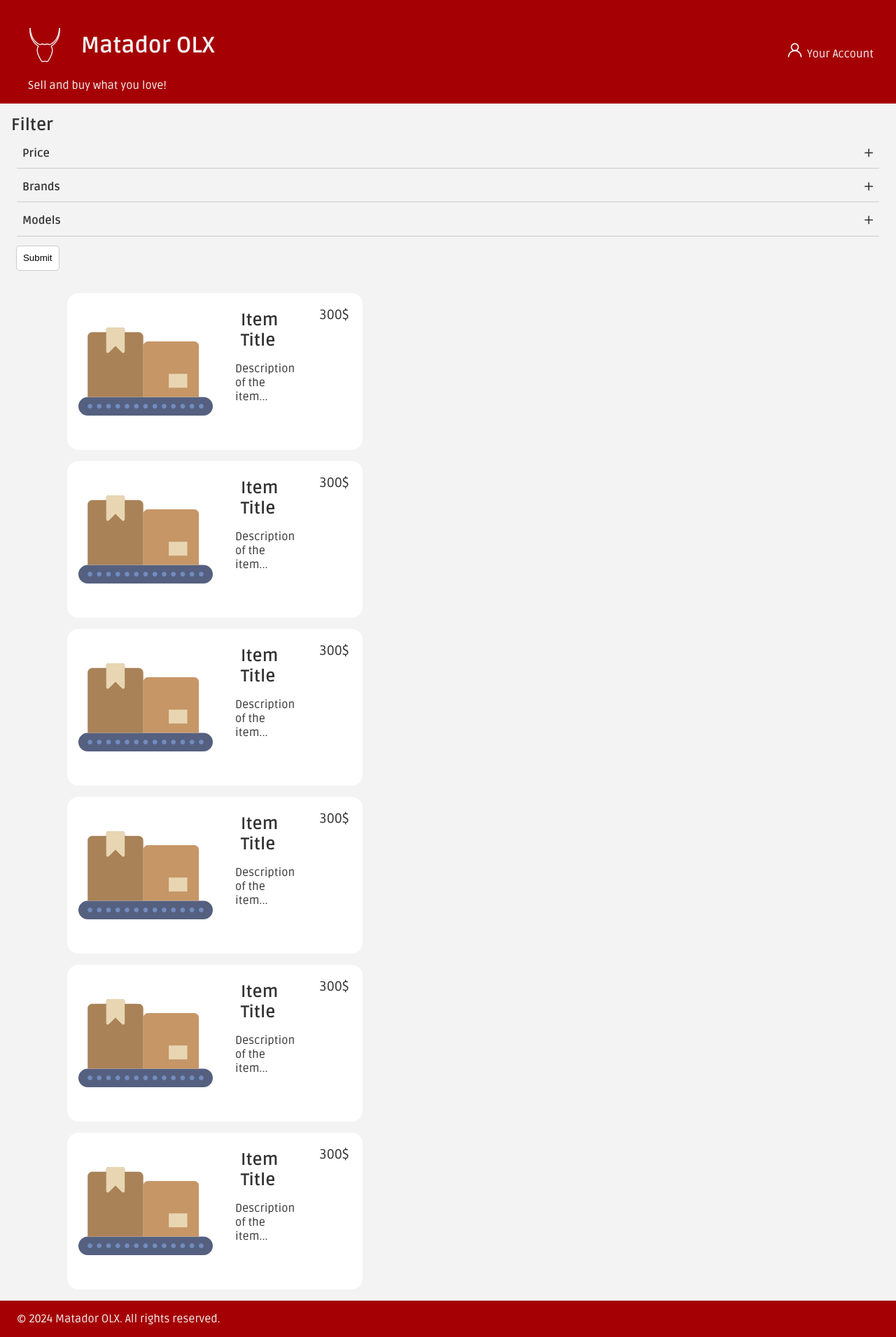
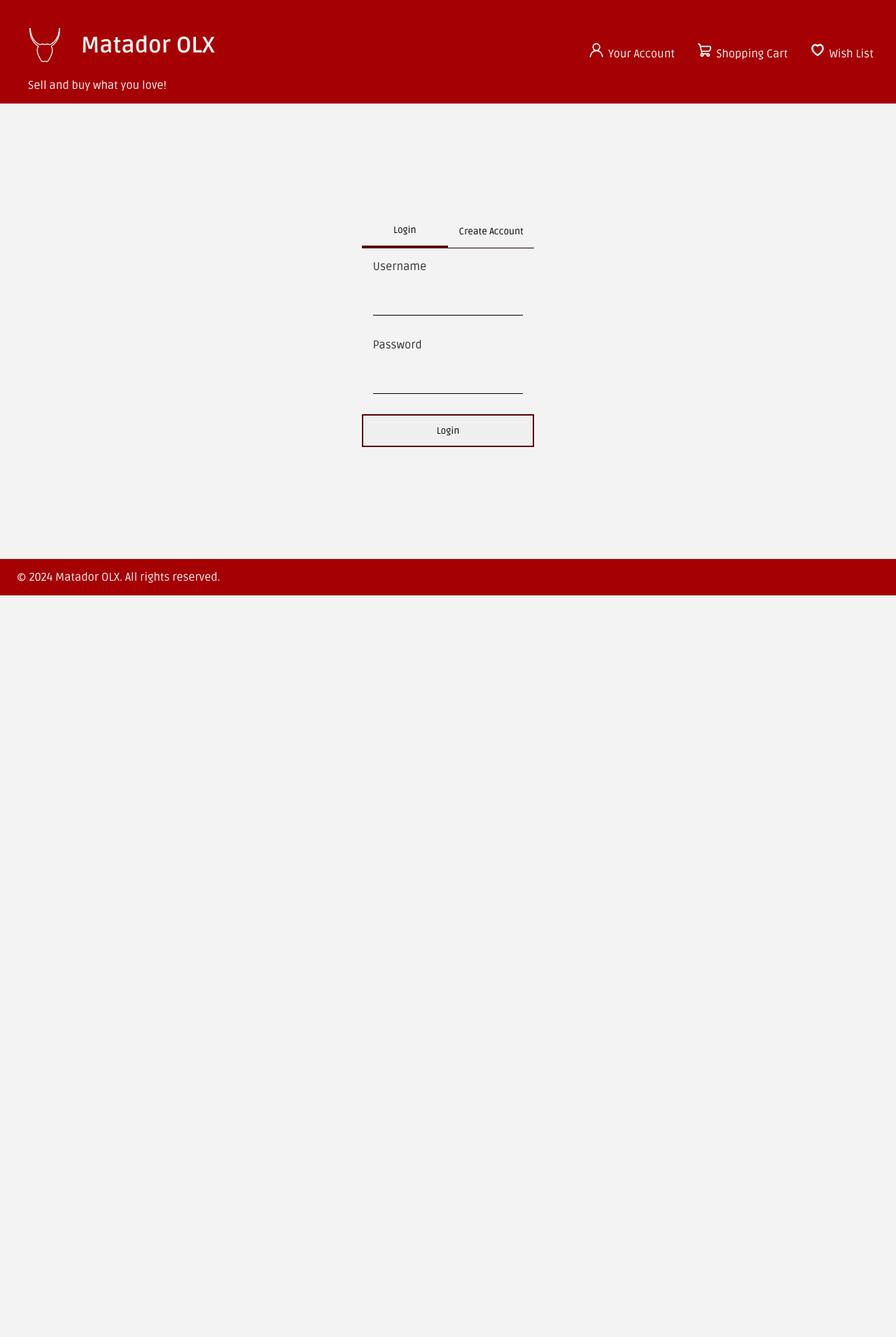
Before and after one commit to Mansur-Mustafin/LTW-Pre-Loved, a PHP site: page /pages/login_register.html in a window 1280 px wide. Shown: the whole page at 70% size. After the commit the page ends 851 px from the top, so only its background shows below. Run offline with PHP 8.4, Linux system fonts and the light colour scheme.

Commit message:
added simple login style

```diff
--- /dev/null
+++ b/css/filter.css
@@ -0,0 +1,85 @@
+/* Filter on the main page */
+#related{
+    padding: 1em;
+}
+
+.filter-element{
+    margin: .5em .5em 0 .5em;
+    border-bottom: 1px solid rgb(204, 204, 204);
+    padding-bottom: 0.2em;
+}
+
+.filter-element > label{
+    display: flex;
+    transition: all .3s;
+    padding: .5em;
+    cursor: pointer;
+
+    & input{
+        display: none;
+    }
+
+    & h4{
+        flex-grow: 1;
+    }
+
+    &:hover{
+        background-color: Gainsboro;
+        border-radius: 5px;
+    }
+
+    &::after{
+        content:'\2715';
+        transition: 0.3s ease 0s;
+        transform: rotate(-45deg);
+    }
+}
+
+.filter-element > ul li{
+    transition: all .2s ease-in-out;
+    padding: 0 0.5em;
+
+    &:hover{
+        background-color: Gainsboro;
+        border-radius: 5px;
+    }
+    & label{
+        transition: all .2s ease-in-out;
+        padding: 0 0.5em;
+        opacity: 0;
+        max-height: 0;
+        display: block;
+        cursor: pointer;
+    }
+    /* Option in a list */
+    & input[type=checkbox]{
+        margin-right: 10px;
+        width: 1.15em;
+        height: 1.15em;
+    }
+}
+
+/* Opened menu */
+.filter-element > label:has(input:checked){
+    &::after {
+        transform: rotate(0deg);
+    }
+    & + ul li label{
+        padding: 0.5em 0.5em;
+        max-height: 2em;
+        opacity: 1;
+    }
+}
+
+#filter button{
+    margin: 1em 0 0 .5em;
+    padding: 0.7em;
+    background-color: white;
+    border-radius: 5px;
+    border: 1px solid rgb(204, 204, 204);
+    transition: all .3s;
+
+    &:hover{
+        background-color: gainsboro;
+    }
+}
--- a/css/form.css
+++ b/css/form.css
@@ -1,85 +1,78 @@
-/* Filter on the main page */
-#related{
-    padding: 1em;
-}
-
-.filter-element{
-    margin: .5em .5em 0 .5em;
-    border-bottom: 1px solid rgb(204, 204, 204);
-    padding-bottom: 0.2em;
-}
-
-.filter-element > label{
-    display: flex;
-    transition: all .3s;
-    padding: .5em;
-    cursor: pointer;
-
-    & input{
+/* Logic of changing login form */
+#login-register{
+    & > input{
         display: none;
     }
 
-    & h4{
-        flex-grow: 1;
+    & > input#login-tuggle-checked:checked{
+        & ~ form#register-form{
+            display: none;
+        }
+        & ~ button#login-tuggle{
+            border-bottom: 4px solid var(--matador-dark-red);
+        }
     }
 
-    &:hover{
-        background-color: Gainsboro;
-        border-radius: 5px;
-    }
-
-    &::after{
-        content:'\2715';
-        transition: 0.3s ease 0s;
-        transform: rotate(-45deg);
+    & > input#register-tuggle-checked:checked{
+        & ~ form#login-form{
+            display: none;
+        }
+        & ~ button#register-tuggle{
+            border-bottom: 4px solid var(--matador-dark-red);
+        }
     }
 }
 
-.filter-element > ul li{
-    transition: all .2s ease-in-out;
-    padding: 0 0.5em;
-
+/* Swith Login Register */
+#login-register > button{
+    font-family: inherit;
+    background-color: var(--matador-grey);
+    padding: 1em;
+    border: none;
+    border-bottom: 1px solid var(--matador-darker-red);
+    cursor: pointer;
+    transition: all .3s;
     &:hover{
-        background-color: Gainsboro;
-        border-radius: 5px;
-    }
-    & label{
-        transition: all .2s ease-in-out;
-        padding: 0 0.5em;
-        opacity: 0;
-        max-height: 0;
-        display: block;
-        cursor: pointer;
-    }
-    /* Option in a list */
-    & input[type=checkbox]{
-        margin-right: 10px;
-        width: 1.15em;
-        height: 1.15em;
+        color: var(--matador-yellow);
     }
 }
 
-/* Opened menu */
-.filter-element > label:has(input:checked){
-    &::after {
-        transform: rotate(0deg);
+#login-register form{
+    display: flex;
+    flex-flow: column;
+    label{
+        padding: 1em;
     }
-    & + ul li label{
-        padding: 0.5em 0.5em;
-        max-height: 2em;
-        opacity: 1;
+    label, input{
+        display: block;
+    }
+    button{
+        margin-top: 1em;
     }
 }
 
-#filter button{
-    margin: 1em 0 0 .5em;
-    padding: 0.7em;
-    background-color: white;
-    border-radius: 5px;
-    border: 1px solid rgb(204, 204, 204);
+input{
+    padding: 1em;
+    border: none;
+    background-color: var(--matador-grey);
+    color: black;
+    border-bottom: 1px solid black;
+    margin-top: 1em;
+    width: 100%;
+    font-size: 0.9em;
     transition: all .3s;
-
-    &:hover{
-        background-color: gainsboro;
+    &:focus{
+        border: 1px solid var(--matador-dark-red)
     }
 }
+
+button{
+    padding: 1em;
+    border: 2px solid var(--matador-dark-red);
+    font-family: inherit;
+    transition: all .3s;
+    &:hover{
+        background-color: var(--matador-dark-red);
+        color: var(--matador-grey);
+    }
+}
--- a/css/layout.css
+++ b/css/layout.css
@@ -3,15 +3,26 @@
 body{
     background-color: var(--matador-grey);
     main{
-        max-width: 70em;
-        margin: 0 auto;
         display: grid;
         grid-template-columns: 1fr 2fr;
     }
 }
 
-/* Filter layout */
-
+/* Login layout */
+section#login-register{
+    margin: 10em auto;
+    grid-column-end: 2 span;
+    display: grid;
+    grid-template-columns: 1fr 1fr;
+    grid-template-rows: auto 1fr;
+    #login-form{
+        grid-column-end: 2 span;
+    }
+    #register-form{
+        grid-column-start: 1;
+        grid-column-end: 2 span;
+    }
+}
 
 /* Items layout*/
 .item {
--- a/css/style.css
+++ b/css/style.css
@@ -19,6 +19,10 @@ html {
     color: #333;
 }
 
+body{
+    min-height: 100vh;
+}
+
 ul li{
     list-style-type: none;
 }
@@ -28,6 +32,14 @@ a{
     color: var(--matador-grey);
 }
 
+body > main{
+    max-width: 70em;
+    margin: 0 auto;
+}
+
+body > footer{
+
+}
 /* Header */
 
 header{
--- a/pages/index.html
+++ b/pages/index.html
@@ -5,6 +5,7 @@
     <meta name="viewport" content="width=device-width, initial-scale=1.0">
     <link href="../css/style.css" rel="stylesheet">
     <link href="../css/layout.css" rel="stylesheet">
+    <link href="../css/filter.css" rel="stylesheet">
     <link href="../css/form.css" rel="stylesheet">
     <title>OLtwX</title>
 </head>
--- a/pages/login_register.html
+++ b/pages/login_register.html
@@ -5,10 +5,15 @@
     <meta name="viewport" content="width=device-width, initial-scale=1.0">
     <link href="../css/style.css" rel="stylesheet">
     <link href="../css/layout.css" rel="stylesheet">
+    <link href="../css/filter.css" rel="stylesheet">
     <link href="../css/form.css" rel="stylesheet">
     <title>OLtwX</title>
+
+
+
 </head>
 <body>
+
 <header>
 
     <div id="logo">
@@ -22,99 +27,62 @@
 
     <nav id="header-menu">
         <ul>
-            <li><img src="../assets/img/account-icon.svg" alt="account-icon"><a href="login_register.html">Your Account</a></li>
+            <li><img src="../assets/img/account-icon.svg" alt="account-icon"><a href="#">Your Account</a></li>
+            <li><img src="../assets/img/shopping-cart.svg" alt="cart-icon"><a href="#">Shopping Cart</a></li>
+            <li><img src="../assets/img/love.svg" alt="cart-icon"><a href="#">Wish List</a></li>
         </ul>
     </nav>
 
 
 </header>
-<div id="related">
-    <h2>Filter</h2>
-    <form action="#" method="get" id="filter">
 
-        <div class="filter-element">
+<main>
+
+    <section id="login-register">
+
+
+        <input type="checkbox" id="login-tuggle-checked" checked>
+        <input type="checkbox" id="register-tuggle-checked">
+        <button id="login-tuggle">Login</button>
+        <button id="register-tuggle">Create Account</button>
+        <form id="login-form">
             <label>
-                <input type="checkbox">
-                <h4>Price</h4>
+                Username <input type="text" name="username">
             </label>
-            <ul>
-                <li><label><input type="checkbox" name="brand" value="apple">Apple</label></li>
-                <li><label><input type="checkbox" name="brand" value="asus">Asus</label></li>
-                <li><label><input type="checkbox" name="brand" value="razer">Razer</label></li>
-            </ul>
-        </div>
+            <label>
+                Password <input type="password" name="password">
+            </label>
+            <button formaction="#" formmethod="post">Login</button>
+        </form>
+        <form id="register-form">
+            <label>
+                Username <input type="text" name="username">
+            </label>
+            <label>
+                Password <input type="password" name="password">
+            </label>
+            <button formaction="#" formmethod="post">Register</button>
+        </form>
 
-        <div class="filter-element">
-            <label>
-                <input type="checkbox">
-                <h4>Brands</h4>
-            </label>
-            <ul>
-                <li><label><input type="checkbox" name="brand" value="apple">Apple</label></li>
-                <li><label><input type="checkbox" name="brand" value="asus">Asus</label></li>
-                <li><label><input type="checkbox" name="brand" value="razer">Razer</label></li>
-            </ul>
-        </div>
+    </section>
 
-        <div class="filter-element">
-            <label>
-                <input type="checkbox">
-                <h4>Models</h4>
-            </label>
-            <ul>
-                <li><label><input type="checkbox" name="brand" value="Macbook">Macbook</label></li>
-                <li><label><input type="checkbox" name="brand" value="ROG">ROG</label></li>
-                <li><label><input type="checkbox" name="brand" value="TUF">TUF</label></li>
-                <li><label><input type="checkbox" name="brand" value="ZenBook">ZenBook</label></li>
-            </ul>
-        </div>
-
-        <button type="submit">Submit</button>
-    </form>
-</div>
-<main>
-    <section id="items">
-        <article class="item">
-            <img src="../assets/img/default_item.svg" alt="Item Image">
-            <h3>Item Title</h3>
-            <p>Description of the item...</p>
-            <p class="price">300</p><p class="coin">$</p>
-        </article>
-        <article class="item">
-            <img src="../assets/img/default_item.svg" alt="Item Image">
-            <h3>Item Title</h3>
-            <p>Description of the item...</p>
-            <p class="price">300</p><p class="coin">$</p>
-        </article>
-        <article class="item">
-            <img src="../assets/img/default_item.svg" alt="Item Image">
-            <h3>Item Title</h3>
-            <p>Description of the item...</p>
-            <p class="price">300</p><p class="coin">$</p>
-        </article>
-        <article class="item">
-            <img src="../assets/img/default_item.svg" alt="Item Image">
-            <h3>Item Title</h3>
-            <p>Description of the item...</p>
-            <p class="price">300</p><p class="coin">$</p>
-        </article>            <article class="item">
-        <img src="../assets/img/default_item.svg" alt="Item Image">
-        <h3>Item Title</h3>
-        <p>Description of the item...</p>
-        <p class="price">300</p><p class="coin">$</p>
-    </article>
-        <article class="item">
-            <img src="../assets/img/default_item.svg" alt="Item Image">
-            <h3>Item Title</h3>
-            <p>Description of the item...</p>
-            <p class="price">300</p><p class="coin">$</p>
-        </article>
-    </section>
 </main>
 
 <footer>
     <p>&copy; 2024 Matador OLX. All rights reserved.</p>
 </footer>
 
+<script>
+    document.getElementById('login-tuggle').addEventListener('click', function() {
+        document.getElementById('login-tuggle-checked').checked = true;
+        document.getElementById('register-tuggle-checked').checked = false;
+    });
+
+    document.getElementById('register-tuggle').addEventListener('click', function() {
+        document.getElementById('register-tuggle-checked').checked = true;
+        document.getElementById('login-tuggle-checked').checked = false;
+    });
+</script>
+
 </body>
 </html>
```
